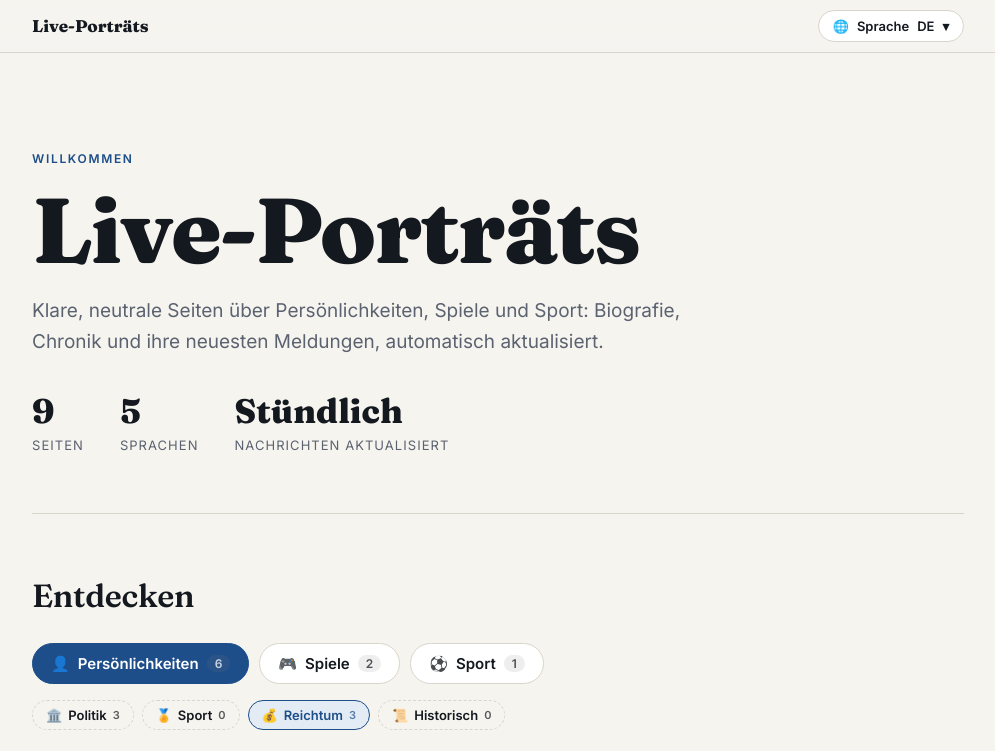
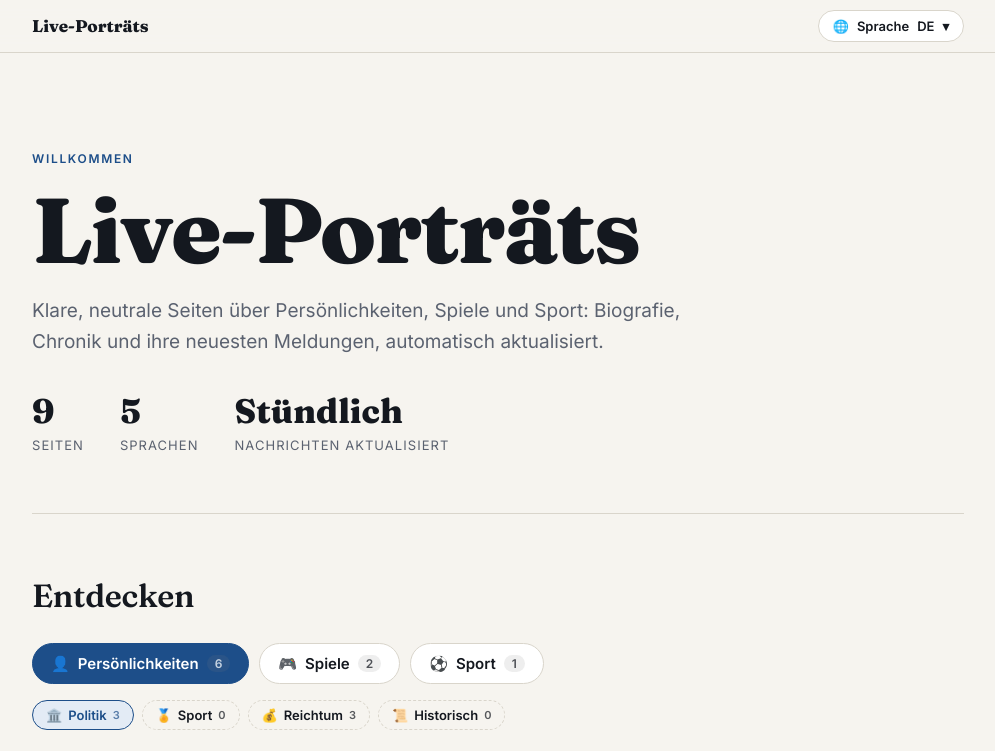
Before and after one commit to Jjlb18/BIBI-netanyahou, a plain HTML site: page de/index.html in a window 1280 px wide. Shown: the top 751 px of the page, without its empty margins (142-1137 px from the left). Drawn offline with Linux system fonts and the light colour scheme.

Commit message:
Accueil : ouvre sur Politique
Co-Authored-By: Claude Opus 5.5 <noreply@anthropic.com>
Claude-Session: https://claude.ai/code/session_01RPWpA4Cj42N78y6ATyyNfq

```diff
--- a/de/index.html
+++ b/de/index.html
@@ -197,7 +197,7 @@
       subtabs.replaceChildren();
       subtabs.hidden = !(id === 'personnalites' && types.length);
       if (!subtabs.hidden){
-        if (!types.some(t => t.id === sub)) sub = types.some(t => t.id === 'richesse') ? 'richesse' : types[0].id;
+        if (!types.some(t => t.id === sub)) sub = types[0].id;
         const chip = (tid, icone, label, n) => {
           const b = document.createElement('button'); b.type = 'button'; b.className = 'stab';
           b.setAttribute('aria-pressed', (tid || '') === sub);
```
Also changed, not shown: en/index.html (+1 -1 lines), es/index.html (+1 -1 lines), index.html (+1 -1 lines), it/index.html (+1 -1 lines).
